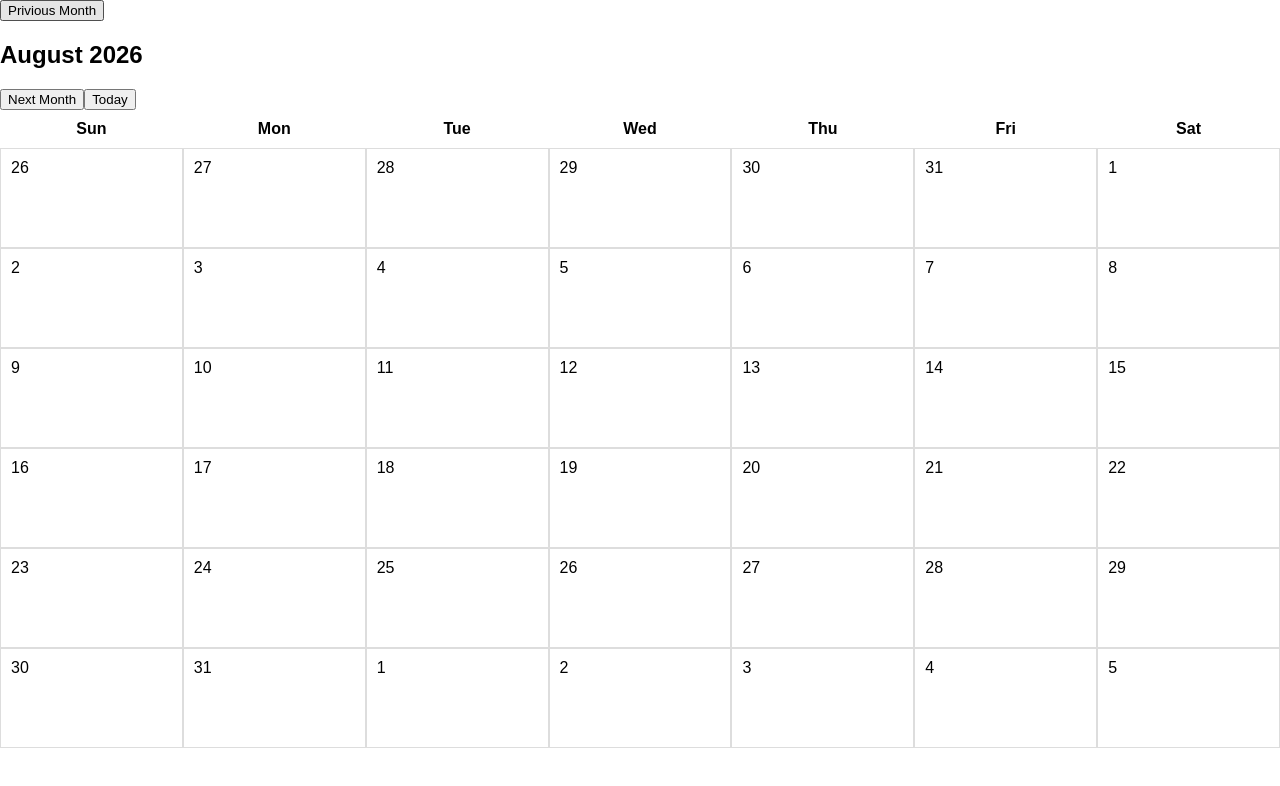
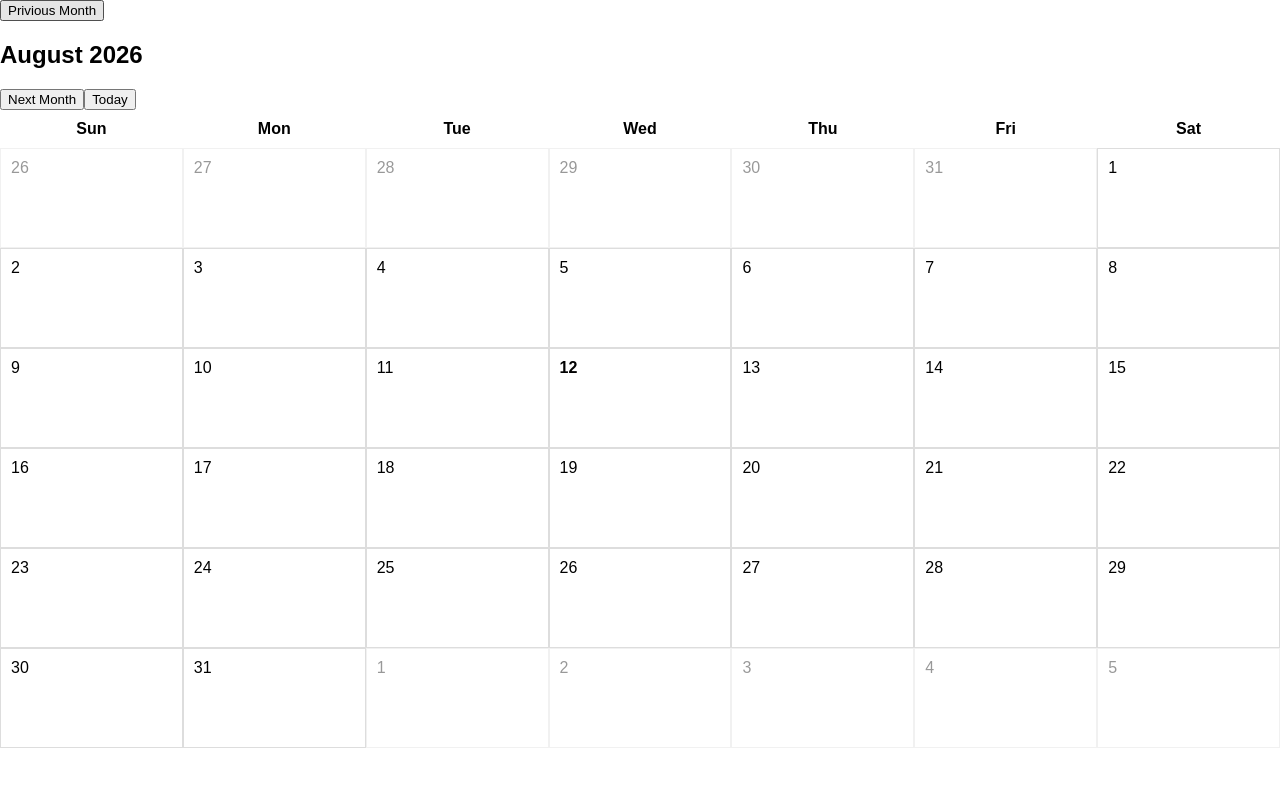
Before and after one commit to confusedengineer-Farah/calender-app, a React (Vite) app in the folder cilent/: page / in a window 1280 px wide. Shown: the top 786 px of the page. Built offline with nearby package versions, Linux system fonts and the light colour scheme.

Commit message:
Highlight today and dim outside-month

```diff
--- a/cilent/src/components/calendar/MonthView.tsx
+++ b/cilent/src/components/calendar/MonthView.tsx
@@ -3,6 +3,8 @@ import{
     endOfMonth,
     endOfWeek,
     format,
+    isSameDay,
+    isSameMonth,
     startOfMonth,
     startOfWeek
 } from "date-fns";
@@ -18,6 +20,8 @@ function MonthView({currentDate}:MonthViewProps){
     const calendarStart = startOfWeek(monthStart);
     const calendarEnd = endOfWeek(monthEnd);
 
+    const today = new Date();
+
     const days = eachDayOfInterval({
         start: calendarStart,
         end: calendarEnd,
@@ -30,9 +34,21 @@ function MonthView({currentDate}:MonthViewProps){
                 ))}
             </div>
             <div className="calendar-grid">
-                {days.map((day) => (
-                    <div key={day.toISOString()}>{format(day,"d")}</div>
-                ))}
+                {days.map((day) => {
+                    const isToday = isSameDay(day, today);
+                    const isCurrentMonth = isSameMonth(day, currentDate);
+
+                    return (
+                        <div
+                        key={day.toISOString()}
+                        className={`${isToday ? "today" : ""} ${
+                            !isCurrentMonth ? "outside-month" : ""
+                        }`}
+                        >
+                            {format(day,"d")}
+                        </div>
+                    )
+                })}
             </div>
         </section>
     )
--- a/cilent/src/index.css
+++ b/cilent/src/index.css
@@ -32,3 +32,10 @@ body {
   padding: 10px;
   border: 1px solid #ddd;
 }
+
+.calendar-grid > div.outside-month {
+  opacity: 0.4;
+}
+.calendar-grid > div.today {
+  font-weight: bold;
+}
```
